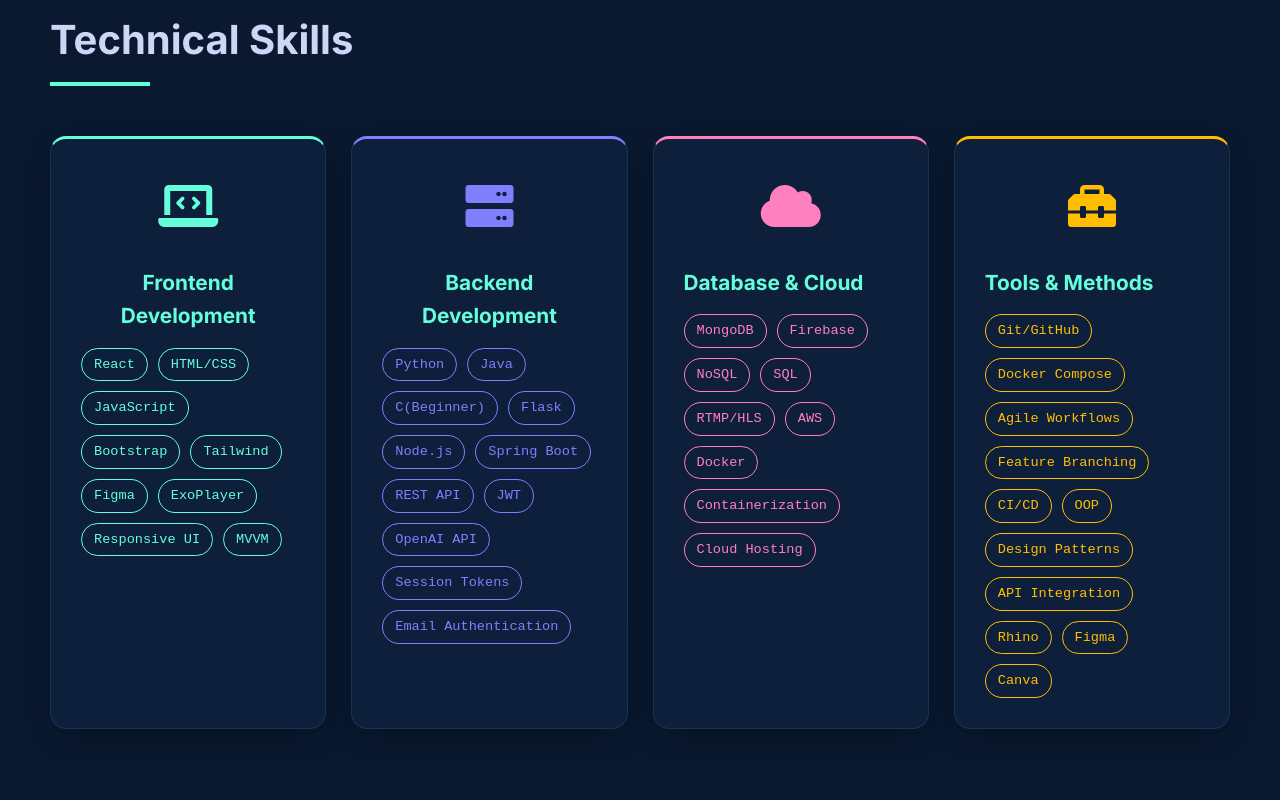
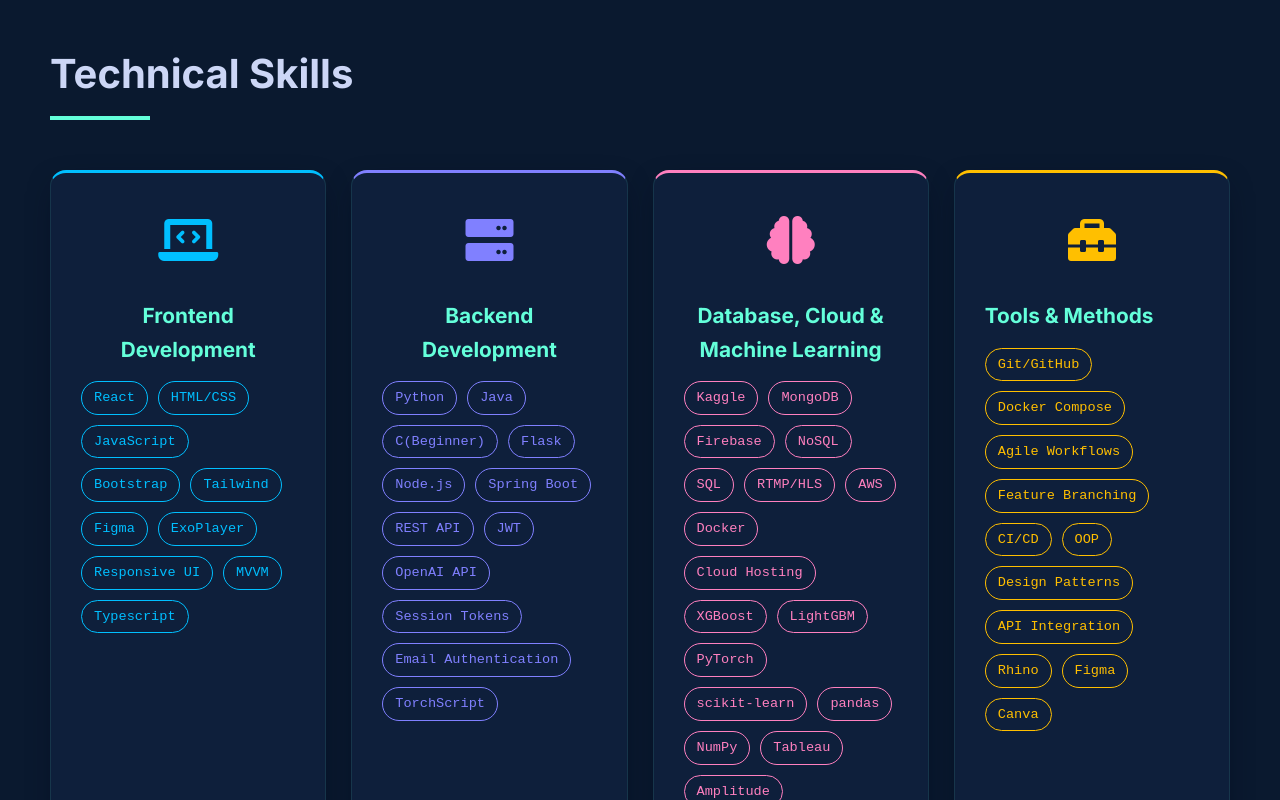
Before and after one commit to Meherbob2285-dot/portfolio, a React (Vite) app: page /#/ in a window 1280 px wide. Shown: the part 3760-4560 px from the top of the page. Built offline with nearby package versions, Linux system fonts and the light colour scheme.

Commit message:
New Updates - Technical Skills

```diff
--- a/src/data.js
+++ b/src/data.js
@@ -10,20 +10,20 @@
   {
     category: "Frontend Development",
     icon: "fa-laptop-code",
-    color: "#64ffda",
-    items: ["React", "HTML/CSS", "JavaScript", "Bootstrap", "Tailwind", "Figma", "ExoPlayer", "Responsive UI", "MVVM"]
+    color: "#00bfff",
+    items: ["React", "HTML/CSS", "JavaScript", "Bootstrap", "Tailwind", "Figma", "ExoPlayer", "Responsive UI", "MVVM","Typescript"]
   },
   {
     category: "Backend Development",
     icon: "fa-server",
     color: "#8080ff",
-    items: ["Python", "Java", "C(Beginner)", "Flask", "Node.js", "Spring Boot", "REST API", "JWT", "OpenAI API", "Session Tokens", "Email Authentication"]
+    items: ["Python", "Java", "C(Beginner)", "Flask", "Node.js", "Spring Boot", "REST API", "JWT", "OpenAI API", "Session Tokens", "Email Authentication", "TorchScript"]
   },
   {
-    category: "Database & Cloud",
-    icon: "fa-cloud",
-    color: "#ff80bf",
-    items: ["MongoDB", "Firebase", "NoSQL", "SQL", "RTMP/HLS", "AWS", "Docker", "Containerization", "Cloud Hosting"]
+  category: "Database, Cloud & Machine Learning",
+  icon: "fa-brain",
+  color: "#ff80bf",
+  items: ["Kaggle", "MongoDB", "Firebase", "NoSQL", "SQL", "RTMP/HLS", "AWS", "Docker", "Cloud Hosting", "XGBoost", "LightGBM", "PyTorch", "scikit-learn", "pandas", "NumPy", "Tableau", "Amplitude", "NDCG / Ranking Metrics", "ViT / Transformers", "FastAPI"]
   },
   {
     category: "Tools & Methods",
@@ -112,7 +112,7 @@
 export const projects = [
   {
     id: "matchandgo",
-    title: "Match & Go! — Multimodal Travel Recommender",
+    title: "Match & Go! — Multi-modal Travel Recommender",
     subtitle: "Learning-to-Rank ML System with Full-Stack Integration",
     period: "Jan 2026 – May 2026",
     tech: ["Python", "XGBoost", "LightGBM", "FastAPI", "React", "Vite", "TypeScript", "Tailwind CSS"],
```
